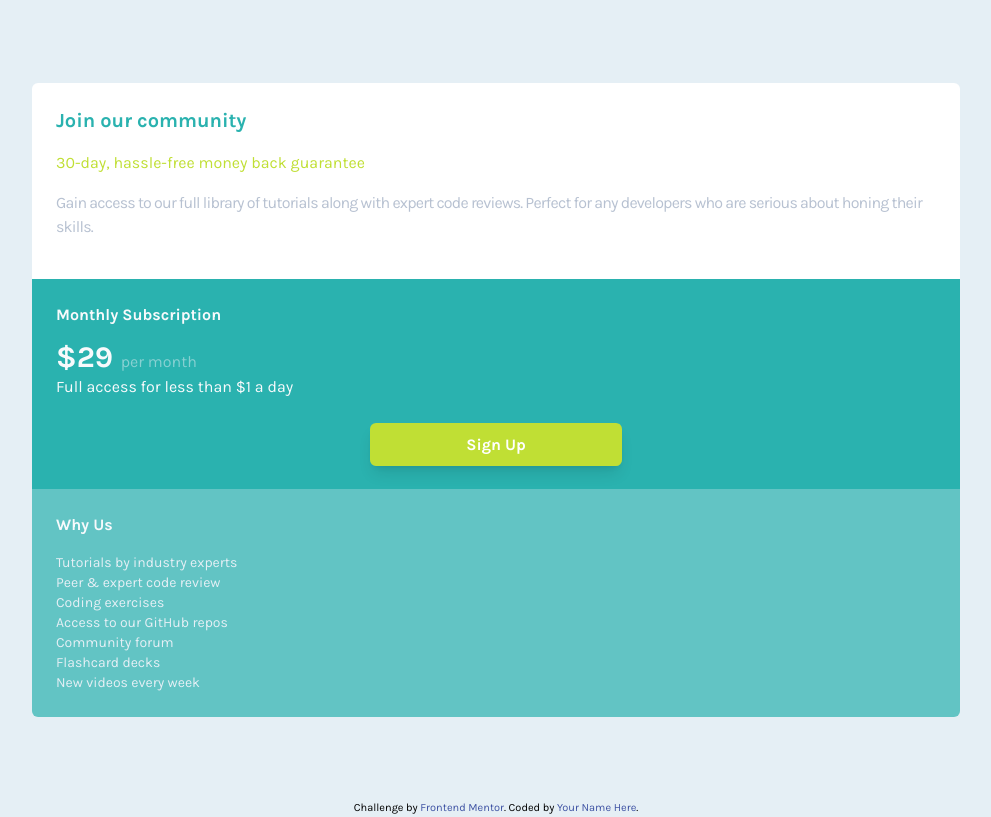
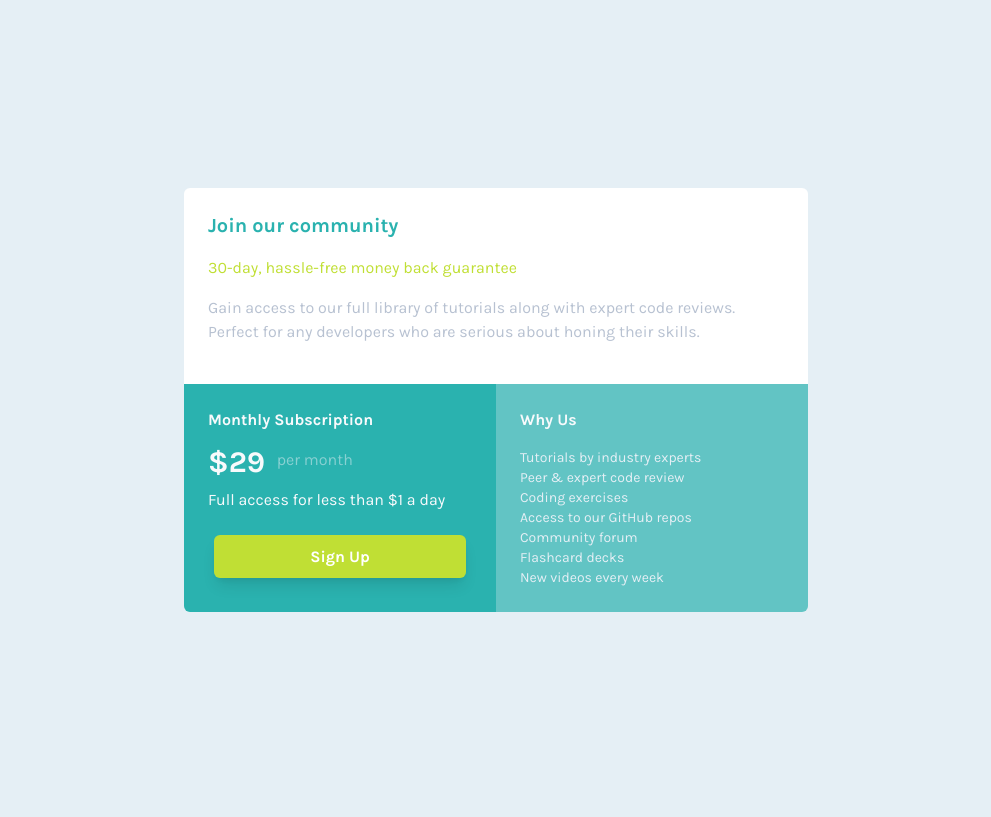
Before and after one commit to antonio-lopez/fm-single-price-grid-component, a website: page index.html in a window 1280 px wide. Shown: the whole page, without its empty margins (144-1135 px from the left). Drawn offline with Linux system fonts and the light colour scheme.

Commit message:
desktop stlying

```diff
--- a/index.html
+++ b/index.html
@@ -20,45 +20,40 @@
     />
 
     <title>Frontend Mentor | Single Price Grid Component</title>
-
-    <style>
-      .attribution {
-        font-size: 11px;
-        text-align: center;
-      }
-      .attribution a {
-        color: hsl(228, 45%, 44%);
-      }
-    </style>
   </head>
   <body class="bg-[#e5eff5]">
-    <div class="container h-screen mx-auto px-6">
+    <div class="container h-screen mx-auto px-6 md:max-w-2xl">
       <div class="flex h-full">
         <!-- grid container -->
-        <div class="grid grid-col-1 m-auto">
+        <div class="grid grid-col-1 m-auto md:grid-cols-2">
           <!-- grid 1 -->
-          <div class="bg-white rounded-t-md p-6">
+          <div class="bg-white rounded-t-md p-6 md:col-span-2">
             <h1 class="text-cyan text-xl font-bold">Join our community</h1>
             <p class="text-brightYellow py-4">
               30-day, hassle-free money back guarantee
             </p>
-            <p class="text-grayishBlue/70 tracking-tighter pb-4">
+            <p
+              class="text-grayishBlue/70 tracking-tighter pb-4 md:tracking-normal"
+            >
               Gain access to our full library of tutorials along with expert
               code reviews. Perfect for any developers who are serious about
               honing their skills.
             </p>
           </div>
           <!-- grid 2 -->
-          <div class="bg-cyan p-6">
+          <div class="bg-cyan p-6 md:rounded-bl-md">
             <h1 class="font-bold text-slate-50">Monthly Subscription</h1>
             <div class="py-3">
               <span class="text-slate-50 text-3xl font-bold"> &dollar;29 </span>
-              <span class="text-lightGray/50 pb">per month</span>
+              <span class="text-lightGray/50 h-10 inline-flex align-middle px-1"
+                >per month</span
+              >
               <p class="text-slate-50">
                 Full access for less than &dollar;1 a day
               </p>
             </div>
             <div class="pt-5 pb-2 text-center">
+              <!-- button -->
               <a
                 href="/#"
                 class="shadow-lg bg-brightYellow p-3 px-24 text-white font-bold rounded-md align-middle hover:bg-brightYellow"
@@ -68,7 +63,9 @@
             </div>
           </div>
           <!-- grid 3 -->
-          <div class="bg-offCyan rounded-b-md p-6">
+          <div
+            class="bg-offCyan rounded-b-md p-6 md:rounded-b-none md:rounded-br-md"
+          >
             <h1 class="font-bold text-slate-50 pb-4">Why Us</h1>
             <ul class="text-lightGray text-sm">
               <li>Tutorials by industry experts</li>
@@ -82,15 +79,5 @@
           </div>
         </div>
       </div>
-    </div>
-
-    <footer>
-      <p class="attribution">
-        Challenge by
-        <a href="https://www.frontendmentor.io?ref=challenge" target="_blank"
-          >Frontend Mentor</a
-        >. Coded by <a href="#">Your Name Here</a>.
-      </p>
-    </footer>
   </body>
 </html>
```
Also changed, not shown: css/main.css.
